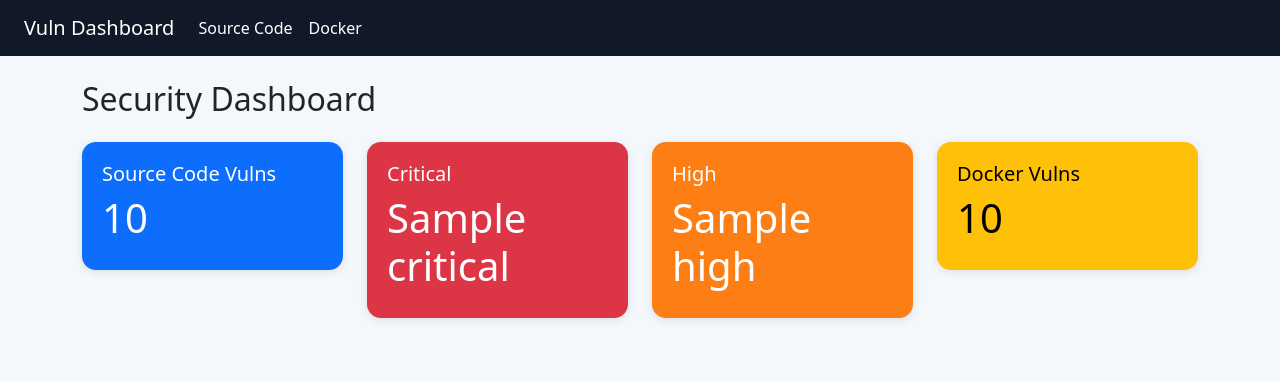
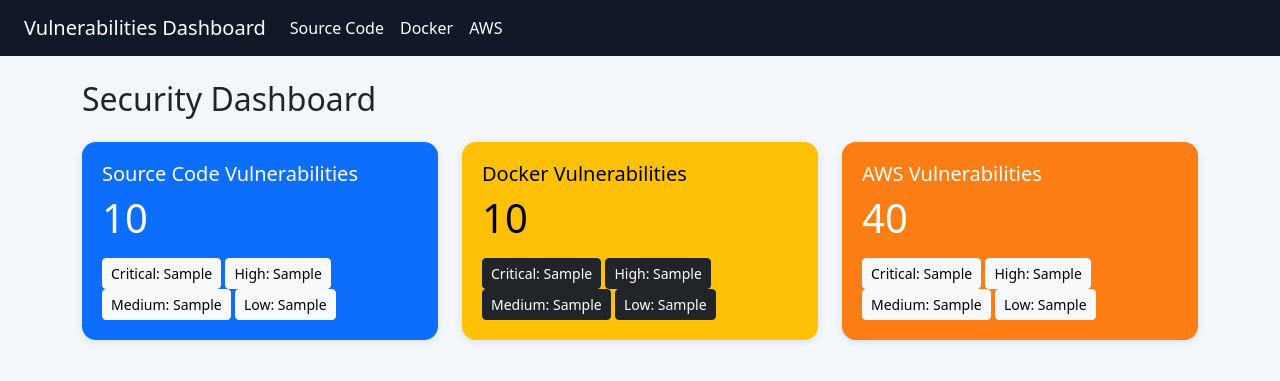
Before and after one commit to Navanee-321/django-dashboard, a Django app: template dashboard/templates/home.html in a window 1280 px wide. Shown: the top 381 px of the page. Run offline with Django 5.2, Linux system fonts and the light colour scheme; the template is opened without the code that fills it: most values are stand-ins (such as "Sample title", 1, 10 or a date in 2020).

Commit message:
Added AWS vulnerability dashboard integration

```diff
--- a/dashboard/templates/base.html
+++ b/dashboard/templates/base.html
@@ -41,11 +41,12 @@
 
 <nav class="navbar navbar-expand-lg navbar-dark px-4">
 
-    <a class="navbar-brand" href="/">Vuln Dashboard</a>
+    <a class="navbar-brand" href="/">Vulnerabilities Dashboard</a>
 
     <div class="navbar-nav">
-        <a class="nav-link" href="/sourcecode/">Source Code</a>
-        <a class="nav-link" href="/docker/">Docker</a>
+    	<a class="nav-link" href="/sourcecode/">Source Code</a>
+    	<a class="nav-link" href="/docker/">Docker</a>
+    	<a class="nav-link" href="/aws/">AWS</a>
     </div>
 
 </nav>
--- a/dashboard/templates/home.html
+++ b/dashboard/templates/home.html
@@ -6,32 +6,110 @@
 
 <div class="row g-4">
 
-    <div class="col-md-3">
+    <!-- Source Code -->
+
+    <div class="col-md-4">
+
         <div class="card-box repo">
-            <h5>Source Code Vulns</h5>
+
+            <h5>Source Code Vulnerabilities</h5>
+
             <h1>{{ source_total }}</h1>
+
+            <div class="mt-3">
+
+                <a href="/sourcecode/?severity=CRITICAL" class="btn btn-light btn-sm">
+                    Critical: {{ source_critical }}
+                </a>
+
+                <a href="/sourcecode/?severity=HIGH" class="btn btn-light btn-sm">
+                    High: {{ source_high }}
+                </a>
+
+                <a href="/sourcecode/?severity=MEDIUM" class="btn btn-light btn-sm">
+                    Medium: {{ source_medium }}
+                </a>
+
+                <a href="/sourcecode/?severity=LOW" class="btn btn-light btn-sm">
+                    Low: {{ source_low }}
+                </a>
+
+            </div>
+
         </div>
+
     </div>
 
-    <div class="col-md-3">
-        <div class="card-box critical">
-            <h5>Critical</h5>
-            <h1>{{ critical }}</h1>
+
+    <!-- Docker -->
+
+    <div class="col-md-4">
+
+        <div class="card-box medium">
+
+            <h5>Docker Vulnerabilities</h5>
+
+            <h1>{{ docker_total }}</h1>
+
+            <div class="mt-3">
+
+                <a href="/docker/?severity=CRITICAL" class="btn btn-dark btn-sm">
+                    Critical: {{ docker_critical }}
+                </a>
+
+                <a href="/docker/?severity=HIGH" class="btn btn-dark btn-sm">
+                    High: {{ docker_high }}
+                </a>
+
+                <a href="/docker/?severity=MEDIUM" class="btn btn-dark btn-sm">
+                    Medium: {{ docker_medium }}
+                </a>
+
+                <a href="/docker/?severity=LOW" class="btn btn-dark btn-sm">
+                    Low: {{ docker_low }}
+                </a>
+
+            </div>
+
         </div>
+
     </div>
 
-    <div class="col-md-3">
+
+    <!-- AWS -->
+
+    <div class="col-md-4">
+
         <div class="card-box high">
-            <h5>High</h5>
-            <h1>{{ high }}</h1>
+
+            <h5>AWS Vulnerabilities</h5>
+
+            <h1>
+                {{ aws_critical|add:aws_high|add:aws_medium|add:aws_low }}
+            </h1>
+
+            <div class="mt-3">
+
+                <a href="/aws/?severity=Critical" class="btn btn-light btn-sm">
+                    Critical: {{ aws_critical }}
+                </a>
+
+                <a href="/aws/?severity=High" class="btn btn-light btn-sm">
+                    High: {{ aws_high }}
+                </a>
+
+                <a href="/aws/?severity=Medium" class="btn btn-light btn-sm">
+                    Medium: {{ aws_medium }}
+                </a>
+
+                <a href="/aws/?severity=Low" class="btn btn-light btn-sm">
+                    Low: {{ aws_low }}
+                </a>
+
+            </div>
+
         </div>
-    </div>
 
-    <div class="col-md-3">
-        <div class="card-box medium">
-            <h5>Docker Vulns</h5>
-            <h1>{{ docker_total }}</h1>
-        </div>
     </div>
 
 </div>
--- a/dashboard/urls.py
+++ b/dashboard/urls.py
@@ -6,6 +6,7 @@ from dashboard.views import (
     source_dashboard,
     docker_dashboard,
     repo_dashboard,
+    aws_dashboard,
 )
 
 urlpatterns = [
@@ -16,4 +17,5 @@ urlpatterns = [
     path('sourcecode/', source_dashboard),
     path('docker/', docker_dashboard),
     path('repos/', repo_dashboard),
+    path('aws/', aws_dashboard, name='aws'),
 ]
--- a/vuln_dashboard/urls.py
+++ b/vuln_dashboard/urls.py
@@ -7,6 +7,7 @@ from dashboard.views import (
     docker_dashboard,
     repo_vulnerabilities,
     docker_image_vulnerabilities,
+    aws_dashboard,
 )
 
 urlpatterns = [
@@ -23,4 +24,6 @@ urlpatterns = [
 
     path('docker-image/', docker_image_vulnerabilities),
 
+    path('aws/', aws_dashboard, name='aws'),
+
 ]
```
Also changed, not shown: dashboard/models.py (+16 -0 lines), dashboard/templates/aws.html (added, +67 -0 lines), dashboard/templates/aws_details.html (added, +53 -0 lines), dashboard/views.py (+119 -12 lines), vuln_dashboard/settings.py (+11 -2 lines).
